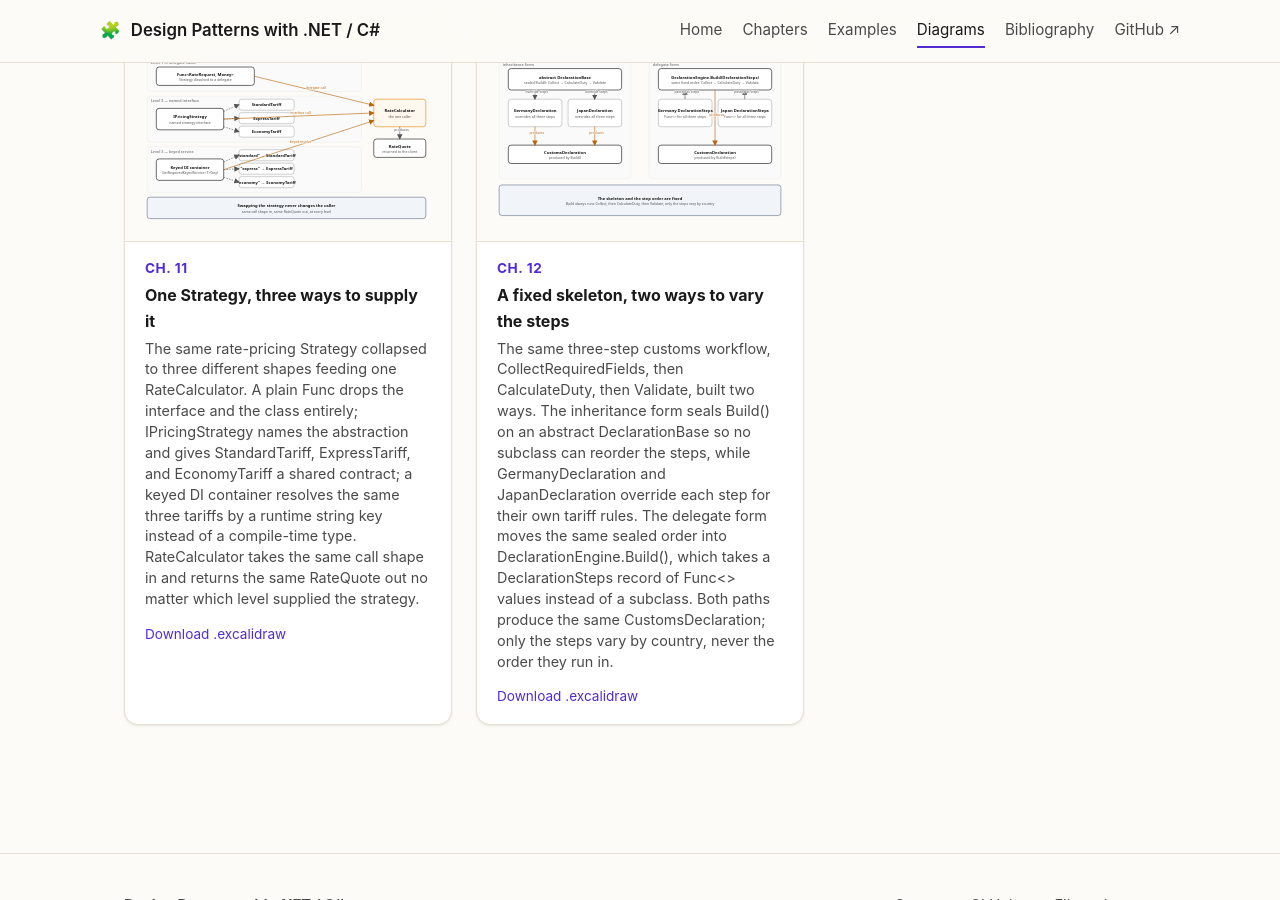
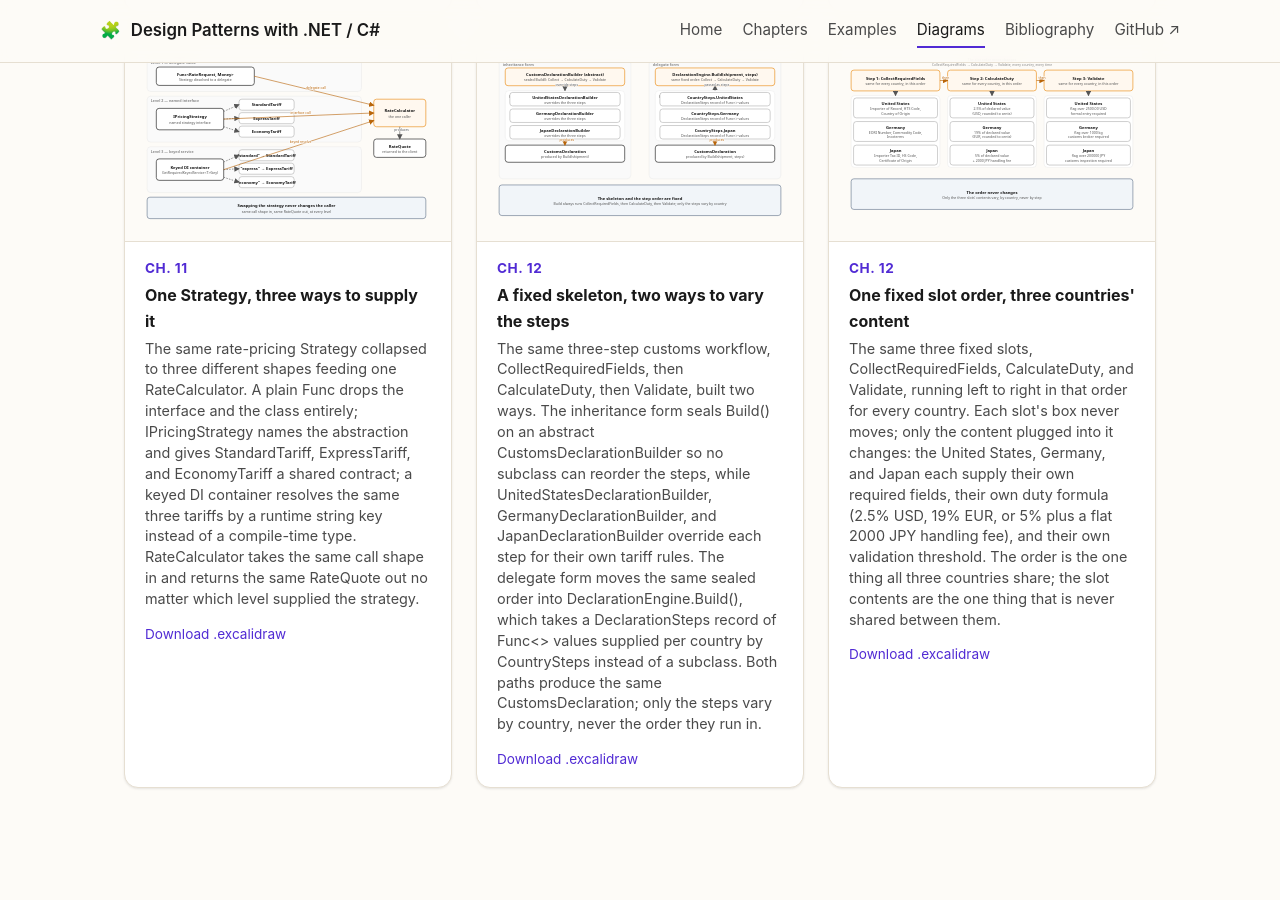
Before and after one commit to patterncatalyst/csharp-design-patterns, a Jekyll site: the page built from diagrams.html, in a window 1280 px wide and 900 px high, scrolled down 4105 px. Built offline with Jekyll 4.4.1, drawn with Linux system fonts in a browser that asks for light colours.

Commit message:
docs(r06): fix ch12 primary figure names + add step-order density figure

```diff
--- a/_data/diagrams.yml
+++ b/_data/diagrams.yml
@@ -217,10 +217,25 @@
   caption: >-
     The same three-step customs workflow, CollectRequiredFields, then
     CalculateDuty, then Validate, built two ways. The inheritance form seals
-    Build() on an abstract DeclarationBase so no subclass can reorder the
-    steps, while GermanyDeclaration and JapanDeclaration override each step
-    for their own tariff rules. The delegate form moves the same sealed
-    order into DeclarationEngine.Build(), which takes a DeclarationSteps
-    record of Func<> values instead of a subclass. Both paths produce the
-    same CustomsDeclaration; only the steps vary by country, never the
-    order they run in.
+    Build() on an abstract CustomsDeclarationBuilder so no subclass can
+    reorder the steps, while UnitedStatesDeclarationBuilder,
+    GermanyDeclarationBuilder, and JapanDeclarationBuilder override each
+    step for their own tariff rules. The delegate form moves the same
+    sealed order into DeclarationEngine.Build(), which takes a
+    DeclarationSteps record of Func<> values supplied per country by
+    CountrySteps instead of a subclass. Both paths produce the same
+    CustomsDeclaration; only the steps vary by country, never the order
+    they run in.
+
+- name: 12-template-method-step-order
+  section: "Ch. 12"
+  title: One fixed slot order, three countries' content
+  caption: >-
+    The same three fixed slots, CollectRequiredFields, CalculateDuty, and
+    Validate, running left to right in that order for every country. Each
+    slot's box never moves; only the content plugged into it changes: the
+    United States, Germany, and Japan each supply their own required
+    fields, their own duty formula (2.5% USD, 19% EUR, or 5% plus a flat
+    2000 JPY handling fee), and their own validation threshold. The order
+    is the one thing all three countries share; the slot contents are the
+    one thing that is never shared between them.
```
Also changed, not shown: _docs/12-template-method-and-the-delegate-alternative.md (+2 -0 lines), diagrams/12-template-method-and-the-delegate-alternative.svg, diagrams/12-template-method-step-order.svg (added), 2 other files.
